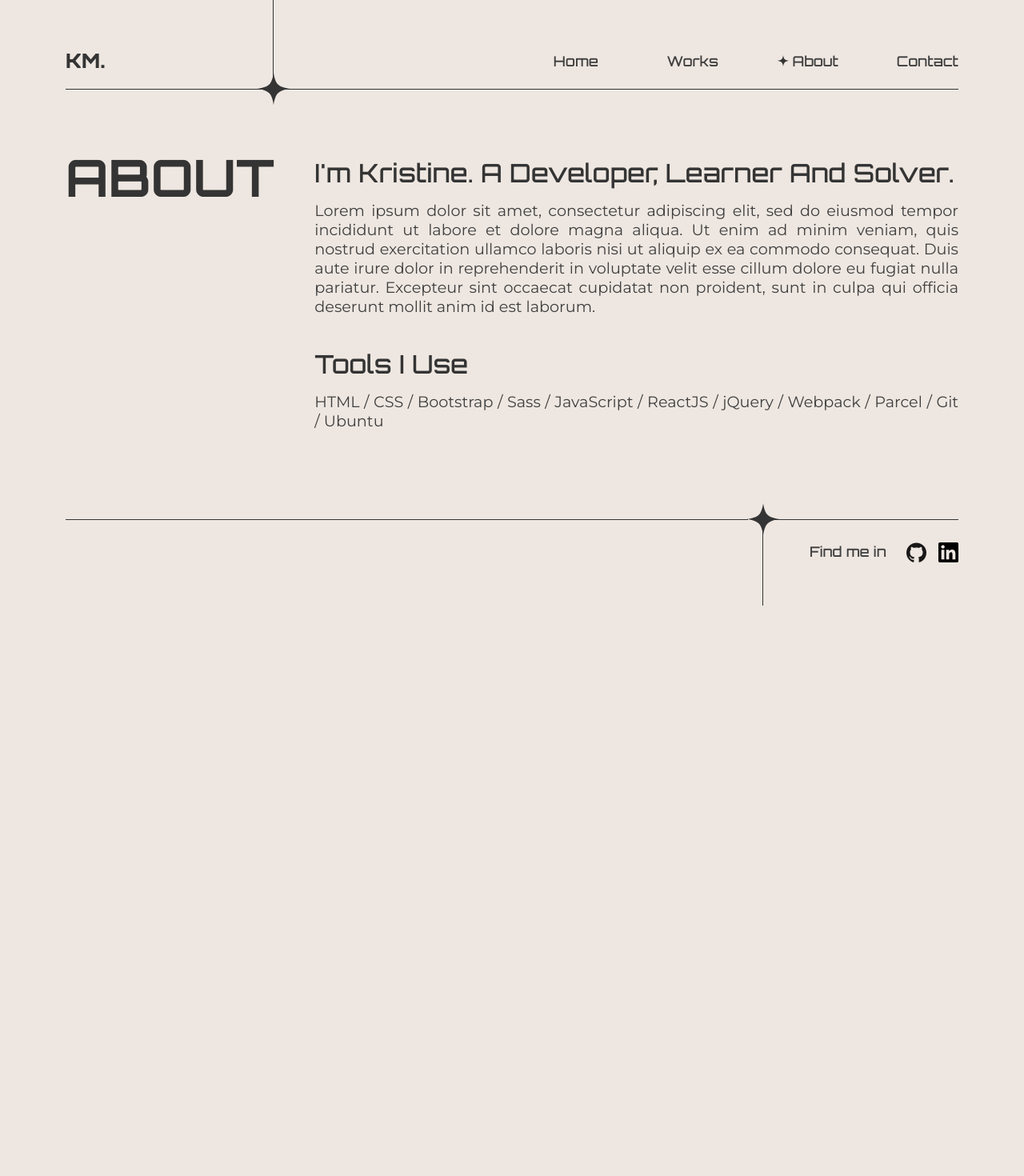
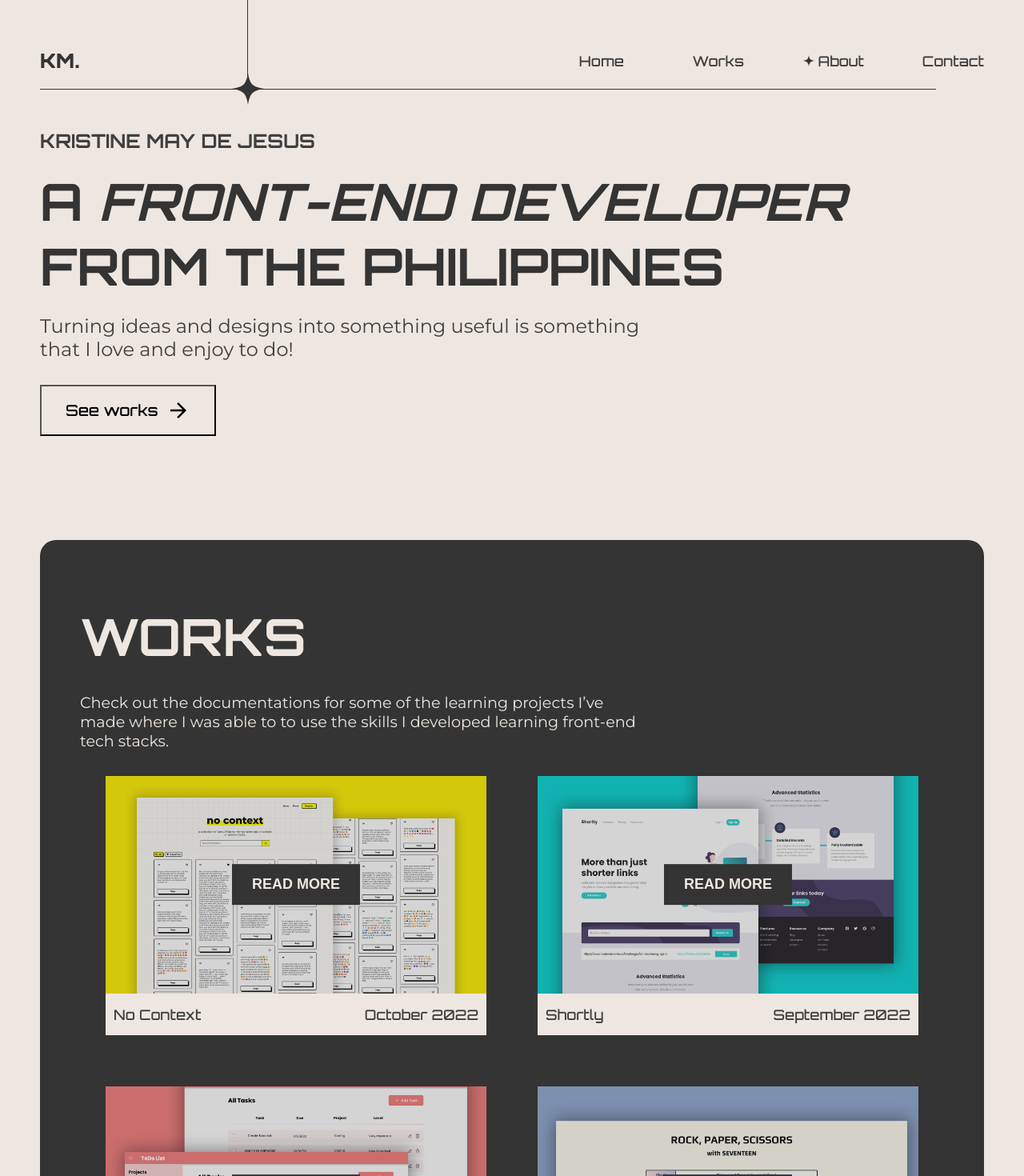
Before and after one commit to sn-tin/frontendkristine, a React (Create React App) app: page /about in a window 1280 px wide. Shown: the top 1470 px of the page at 80% size. Before the commit the page ends 800 px from the top, so only its background shows below. Built offline with nearby package versions, Linux system fonts and the light colour scheme.

Commit message:
Change layout

```diff
--- a/src/App.js
+++ b/src/App.js
@@ -1,16 +1,29 @@
 import Footer from './components/Footer/Footer';
 import Navbar from './components/Navbar/Navbar';
 import { GlobalStyle } from './styles.js'
-import { BrowserRouter} from 'react-router-dom';
+import { BrowserRouter, Route, Routes} from 'react-router-dom';
 import RouterSwitch from './components/RouterSwitch';
+import Home from './components/Home/Home';
+import Works from './components/Works/Works';
+import About from './components/About/About';
+import { Article } from '@mui/icons-material';
 
 function App() {
   return (
     <BrowserRouter>
-      <div className="App">
+      <div className="App"
+        style={{
+          height: "100vh",
+          display: "flex",
+          flexDirection: "column",
+          justifyContent: "space-between"
+        }}
+      >
         <GlobalStyle />
         <Navbar />
-        <RouterSwitch />
+        <Home />
+        <Works />
+        <About />
         <Footer />
       </div>
     </BrowserRouter>
--- a/src/components/Home/Home.js
+++ b/src/components/Home/Home.js
@@ -14,32 +14,31 @@ const Home = ({works}) => {
 
     return (
         <StyledHome id='home'>
-            <Content>
-                <motion.div
-                    variants={leftAnimate}
-                    initial="start"
-                    animate="end"
-                    exit="exit"
-                    className="left-aligned"
-                >
+            <Content
+                variants={leftAnimate}
+                initial="start"
+                animate="end"
+                exit="exit"
+            >
+                <div className='left-aligned'>
                     <p>Kristine May de Jesus</p>
                     <h1 className='hero-tile'>A <motion.span variants={spanAnimate}>front-end developer</motion.span> from the Philippines</h1>
-                </motion.div>
-                <motion.div
-                    variants={rightAnimate}
-                    initial="start"
-                    animate="end"
-                    exit="exit"
-                    className="right-aligned">
+                </div>
+                <div className="right-aligned">
                     <p>Turning ideas and designs into something useful is something that I love and enjoy to do!</p>
                     <HomeButton onClick={seeWorksClicked}>
                         See works
                         <ArrowForwardIcon sx={{width: "30px", height: "30px", marginLeft: "10px"}} />
                     </HomeButton>
-                </motion.div>
+                </div>
             </Content>
-            <HomeImage>
-                <img src={kristineIMG} alt="Kristine's image"/>
+            <HomeImage
+                variants={rightAnimate}
+                initial="start"
+                animate="end"
+                exit="exit"
+            >
+                <img src={kristineIMG} alt="Kristine's profile"/>
             </HomeImage>
         </StyledHome>
     )
--- a/src/components/Home/Home.style.js
+++ b/src/components/Home/Home.style.js
@@ -1,3 +1,4 @@
+import { motion } from "framer-motion";
 import styled from "styled-components";
 import { devices, theme } from "../../styles";
 
@@ -10,7 +11,7 @@ const StyledHome = styled.section`
     }
 `
 
-const Content = styled.div`
+const Content = styled(motion.div)`
     margin: 30px 0;
     display: flex;
     flex-direction: column;
--- a/src/components/Works/Works.js
+++ b/src/components/Works/Works.js
@@ -1,23 +1,23 @@
 import Cards from "./WorkCards";
-import { Carousel, WorkTexts, InnerCarousel, StyledWorks } from "./Works.styles";
+import { Carousel, WorkTexts, InnerCarousel, StyledWorks, WorksGrid } from "./Works.styles";
 import { useState, useRef, useEffect } from "react";
 import { motion } from "framer-motion";
 import { leftAnimate, rightAnimate } from "../../animations";
 import works from "./worksData";
 
 const Works = () => {
-    const [width, setWidth] = useState(0);
-    const carousel = useRef();
+    // const [width, setWidth] = useState(0);
+    // const carousel = useRef();
 
-    useEffect(() => {
-        setWidth(carousel.current.scrollWidth - carousel.current.offsetWidth);
-    }, [])
+    // useEffect(() => {
+    //     setWidth(carousel.current.scrollWidth - carousel.current.offsetWidth);
+    // }, [])
 
-    const workCards = works.map((work) => {
-        return (
-            <Cards key={work.id} id={work.id} works={work} left={width} />
-        )
-    })
+    // const workCards = works.map((work) => {
+    //     return (
+    //         <Cards key={work.id} id={work.id} works={work} left={width} />
+    //     )
+    // })
 
     return (
         <StyledWorks className="works">
@@ -25,12 +25,14 @@ const Works = () => {
                 <motion.h1 variants={rightAnimate} initial="start" animate="end" exit="exit">Works</motion.h1>
                 <motion.p variants={rightAnimate} initial="start" animate="end" exit="exit">Check out the documentations for some of the learning projects I’ve made where I was able to to use the skills I developed learning front-end tech stacks.</motion.p>
             </WorkTexts>
-            <Carousel ref={carousel} variants={leftAnimate} initial="start" animate="end" exit="exit" className="carousel">
+            <WorksGrid>
+                { works.map((work) => <Cards key={work.id} id={work.id} works={work} /> ) }
+            </WorksGrid>
+            {/* <Carousel ref={carousel} variants={leftAnimate} initial="start" animate="end" exit="exit" className="carousel">
                 <InnerCarousel drag="x" dragConstraints={{right: 0, left: -width }} className="inner-carousel">
                     {workCards}
                 </InnerCarousel>
-                <h3>Swipe Left</h3>
-            </Carousel>
+            </Carousel> */}
         </StyledWorks>
     )
 }
--- a/src/components/Works/Works.styles.js
+++ b/src/components/Works/Works.styles.js
@@ -4,9 +4,16 @@ import { devices, theme } from "../../styles";
 import { motion } from "framer-motion";
 
 const StyledWorks = styled.section`
+    width: 100%;
+    background-color: ${theme.colors.dark};
+    padding: 80px 50px;
     margin: 30px auto 50px;
+    border-radius: 20px;
     @media screen and (${devices.laptop}){
         margin: 70px auto;
+    }
+    h3 {
+        color: ${theme.colors.grayishWhite};
     }
 `
 
@@ -14,14 +21,22 @@ const WorkTexts = styled.div`
     h1 {
         font-size: ${theme.heading.smaller};
         margin-bottom: 30px;
+        color: ${theme.colors.grayishWhite};
     }
     p {
         width: 100%;
         max-width: 700px;
         font-size: clamp(1rem, 2.5vw, 1.2rem);
+        color: ${theme.colors.grayishWhite};
     }
 `
-
+const WorksGrid = styled.div`
+    display: grid;
+    grid-template-columns: repeat(1, 100%);
+    @media screen and (${devices.laptop}) {
+        grid-template-columns: repeat(2, 50%);
+    }
+`
 const Carousel = styled(motion.div)`
     overflow: hidden;
     cursor: grab;
@@ -88,10 +103,10 @@ const ReadButton = styled.button`
 const DetailsWrapper = styled.div`
     display: flex;
     justify-content: space-between;
-    color: ${theme.colors.grayishWhite};
+    color: ${theme.colors.fadeBlack};
     font-family: ${theme.heading.fontFam};
     font-size: clamp(0.625rem, 2.5vw, 1.1rem);
-    background-color: ${theme.colors.dark};
+    background-color: ${theme.colors.grayishWhite};
     padding: 15px 10px;
     position: relative;
     z-index: 1;
@@ -186,4 +201,4 @@ const SubTopics = styled.div`
     }
 `
 
-export { StyledWorks, WorkTexts, Carousel, InnerCarousel, CardsWrapper, CardImg, Overlay, ReadButton, DetailsWrapper, ArticleWrapper, ArticleImage, ArticleMainText, FlexButtons, BorderButton, SolidButton, SubTopics }
+export { StyledWorks, WorkTexts, WorksGrid, Carousel, InnerCarousel, CardsWrapper, CardImg, Overlay, ReadButton, DetailsWrapper, ArticleWrapper, ArticleImage, ArticleMainText, FlexButtons, BorderButton, SolidButton, SubTopics }
--- a/src/styles.js
+++ b/src/styles.js
@@ -67,7 +67,7 @@ p {
 }
 .App {
     width: 100%;
-    max-width: 1216px;
+    max-width: 1300px;
     padding: 0 20px;
     margin: 0 auto;
     @media screen and (${devices.tablet}) and (max-width: ${sizes.laptop}) {
```
